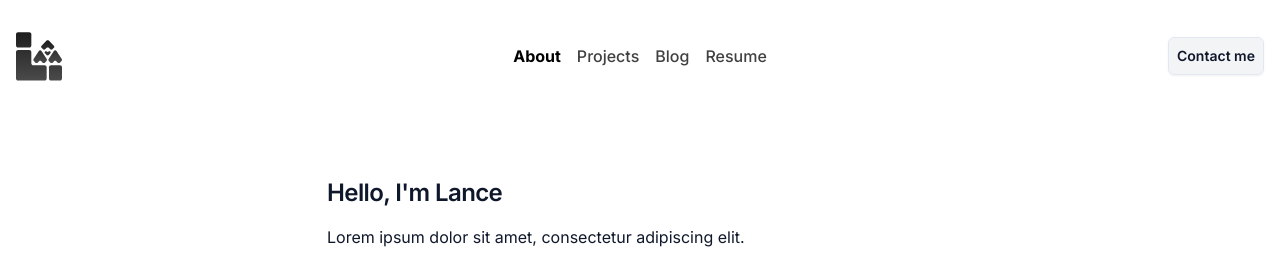
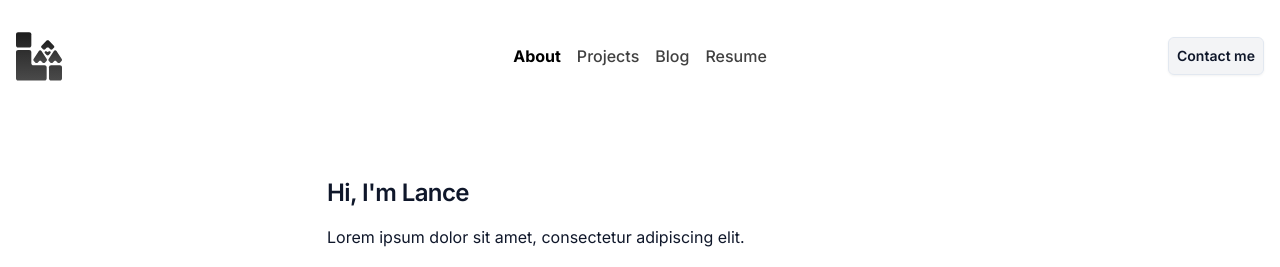
Before and after one commit to arevalolance/dotcom, a Next.js app: page /about in a window 1280 px wide. Shown: the top 267 px of the page. Built offline with nearby package versions, Linux system fonts and the light colour scheme.

Commit message:
refactor: change font size of heading

```diff
--- a/app/about/page.tsx
+++ b/app/about/page.tsx
@@ -7,9 +7,10 @@ export default function About() {
   return (
     <main className="container mx-auto my-16 max-w-[690px]">
       <div className="flex flex-col gap-4">
-        <h4 className="scroll-m-20 text-2xl font-semibold tracking-tight">
-          Hello, I&apos;m Lance
-        </h4>
+        <h3 className="scroll-m-20 text-2xl font-semibold tracking-tight">
+          Hi, I&apos;m Lance
+        </h3>
+
         <p>Lorem ipsum dolor sit amet, consectetur adipiscing elit.</p>
 
         <p>
```
